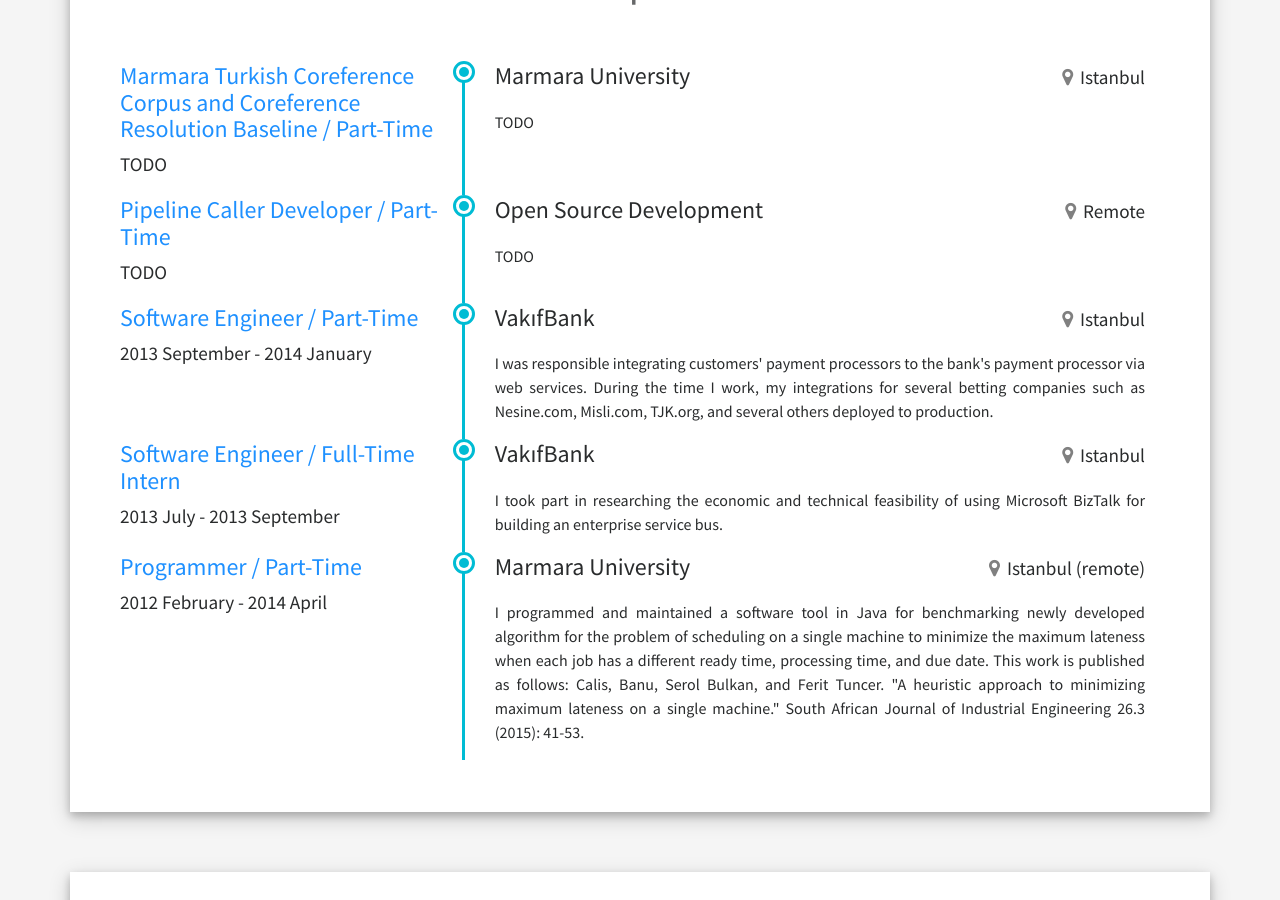
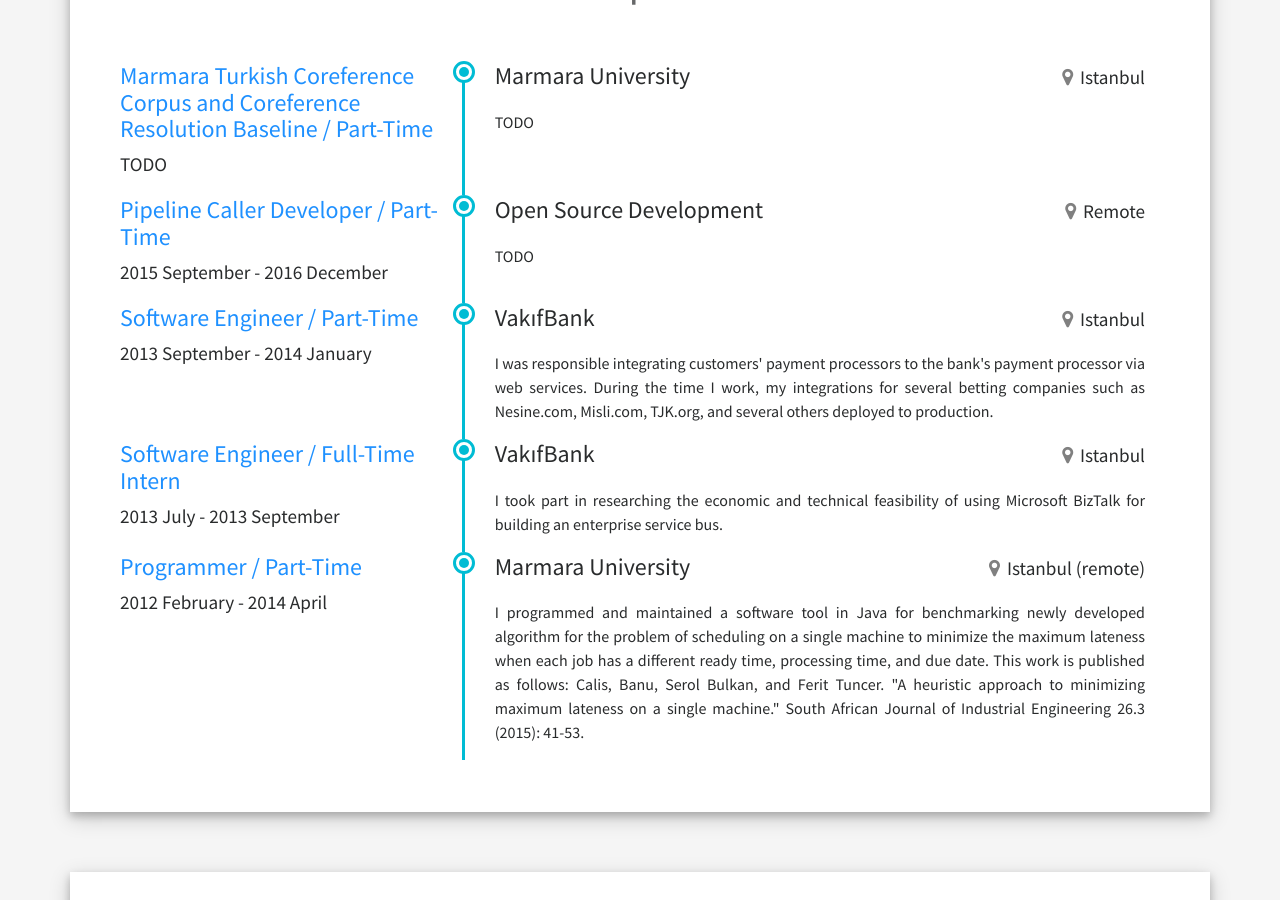
Before and after one commit to ferittuncer/ferittuncer.github.io, a Jekyll site: the page built from index.html, in a window 1280 px wide and 900 px high, scrolled down 905 px. Built offline with Jekyll 4.4.1, drawn with Linux system fonts in a browser that asks for light colours; a style sheet for code colours, icons or effects is not loaded.

Commit message:
Update experiences.yaml

```diff
--- a/_data/experiences.yaml
+++ b/_data/experiences.yaml
@@ -7,7 +7,7 @@
     TODO
 
 - title: Pipeline Caller Developer / Part-Time
-  period: TODO
+  period: 2015 September - 2016 December
   company: Open Source Development
   location: Remote
   description: >
```
